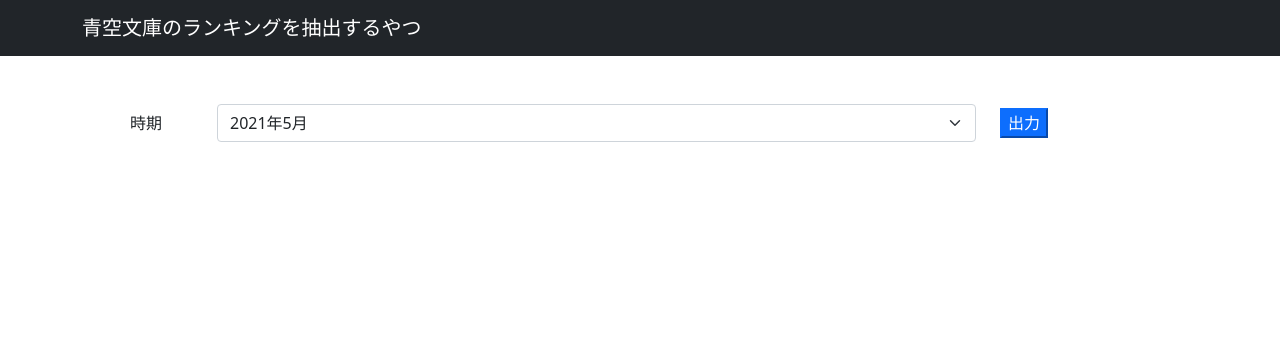
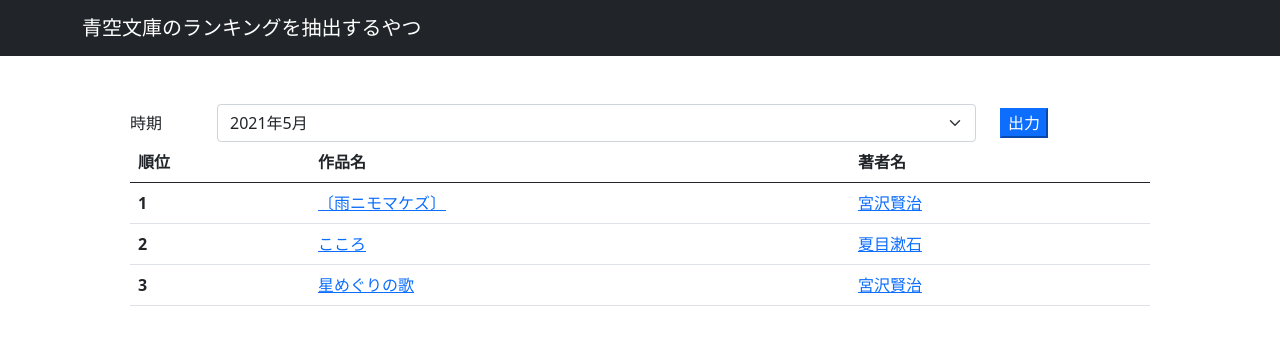
Before and after one commit to sky-y/extract-aozora-ranking, a Flask app: page / in a window 1280 px wide. Shown: the top 345 px of the page. Run offline with Flask 2, Linux system fonts and the light colour scheme; some libraries are stand-ins or nearby versions.

Commit message:
[add] ランキング表をJinjaテンプレートに流す

```diff
--- a/extract-aozora-ranking/app.py
+++ b/extract-aozora-ranking/app.py
@@ -3,7 +3,6 @@
 
 @app.route('/', methods=['GET', 'POST'])
 def index():
-    name = "Hello World"
     title = "青空文庫のランキングを抽出するやつ"
 
     # 時期
@@ -24,11 +23,35 @@
 
     default_date = '2021-05-01'
 
+    ranking = [
+        {
+            'rank': 1,
+            'title': '〔雨ニモマケズ〕',
+            'title_link': 'https://www.aozora.gr.jp/cards/000081/files/45630_23908.html',
+            'author': '宮沢賢治',
+            'author_link': 'https://www.aozora.gr.jp/index_pages/person81.html'
+        },
+        {
+            'rank': 2,
+            'title': 'こころ',
+            'title_link': 'https://www.aozora.gr.jp/cards/000148/files/773_14560.html',
+            'author': '夏目漱石',
+            'author_link': 'https://www.aozora.gr.jp/index_pages/person148.html'
+        },{
+            'rank': 3,
+            'title': '星めぐりの歌',
+            'title_link': 'https://www.aozora.gr.jp/cards/000081/files/45630_23908.html',
+            'author': '宮沢賢治',
+            'author_link': 'https://www.aozora.gr.jp/index_pages/person81.html'
+        },
+    ]
+
     return render_template('index.html',
                            title=title,
                            select_date=select_date,
                            dic_dates=dic_dates,
-                           default_date=default_date)
+                           default_date=default_date,
+                           ranking=ranking)
 
 # おまじない
 if __name__ == "__main__":
--- a/extract-aozora-ranking/templates/index.html
+++ b/extract-aozora-ranking/templates/index.html
@@ -18,4 +18,39 @@
         </div>
     </div>
 </form>
+
+<table class="table">
+    <thead>
+      <tr>
+        <th scope="col">順位</th>
+        <th scope="col">作品名</th>
+        <th scope="col">著者名</th>
+      </tr>
+    </thead>
+    <tbody>
+        {% for r in ranking %}
+        <tr>
+            <th scope="row">{{r.rank}}</th>
+            <td><a href="{{r.title_link}}">{{r.title}}</a></td>
+            <td><a href="{{r.author_link}}">{{r.author}}</a></td>
+        </tr>
+        {% endfor %}
+
+    <!-- <tr>
+        <th scope="row">1</th>
+        <td><a href="https://www.aozora.gr.jp/cards/000081/files/45630_23908.html">〔雨ニモマケズ〕</a></td>
+        <td><a href="https://www.aozora.gr.jp/index_pages/person81.html">宮沢賢治</a></td>
+      </tr>
+      <tr>
+        <th scope="row">2</th>
+        <td><a href="https://www.aozora.gr.jp/cards/000148/files/773_14560.html">こころ</a></td>
+        <td><a href="https://www.aozora.gr.jp/index_pages/person148.html">夏目漱石</a></td>
+      </tr>
+      <tr>
+        <th scope="row">3</th>
+        <td><a href="https://www.aozora.gr.jp/cards/000081/files/46268_23911.html">星めぐりの歌</a></td>
+        <td><a href="https://www.aozora.gr.jp/index_pages/person81.html">宮沢賢治</a></td>
+      </tr> -->
+    </tbody>
+  </table>
 {% endblock %}
```
